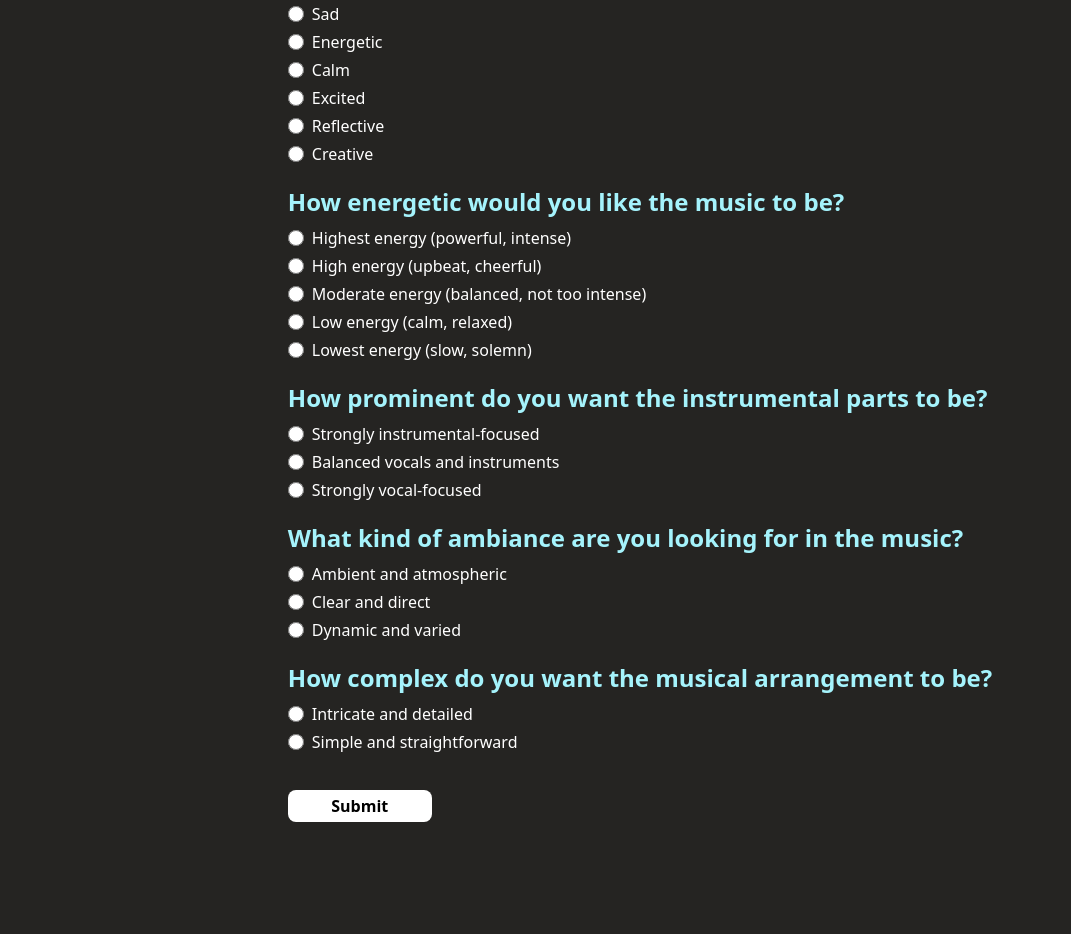
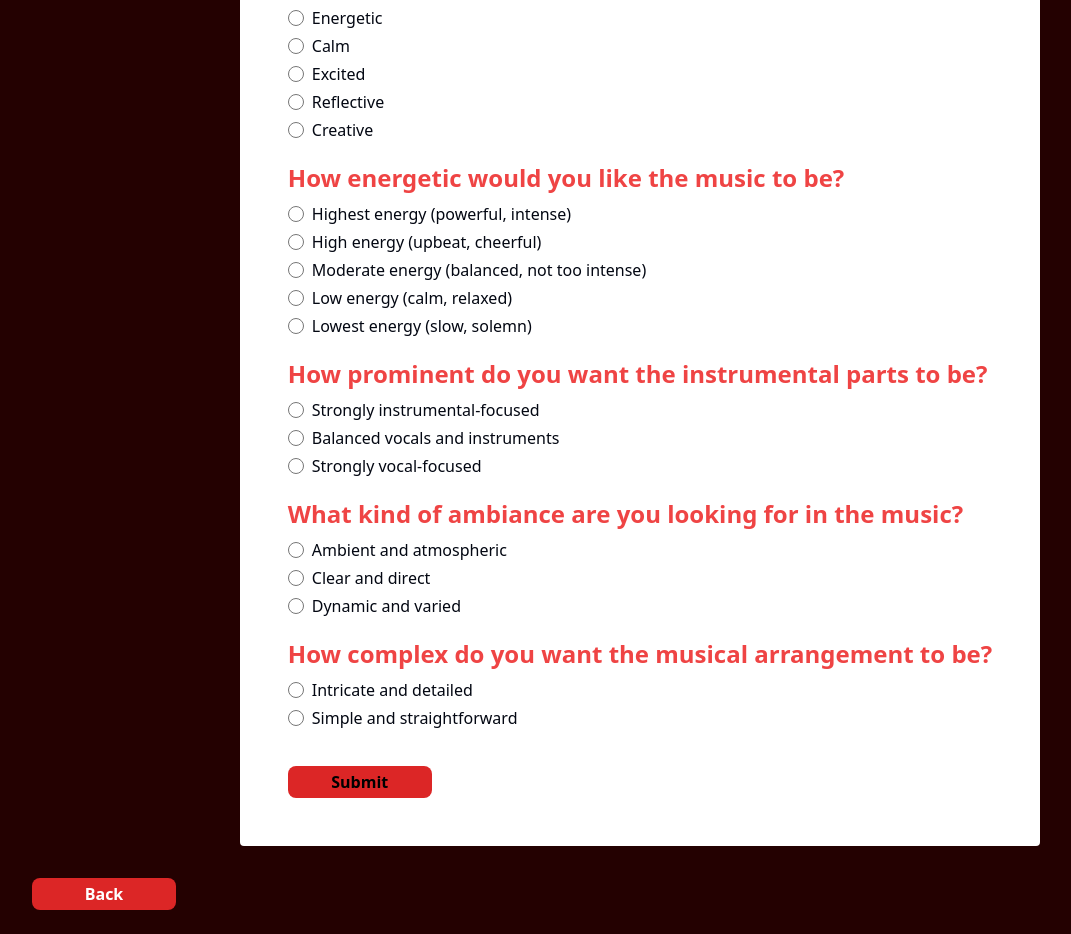
Before and after one commit to ColinWu0403/heartBPMusic, a Vue app in the folder client/: page /questions in a window 1280 px wide. Shown: the part 242-1176 px from the top of the page, without its empty margins (0-1071 px from the left). Before the commit the page ends 1096 px from the top, so only its background shows below. Built offline with nearby package versions, Linux system fonts and the light colour scheme; no server answers.

Commit message:
Minor style changes

```diff
--- a/client/index.html
+++ b/client/index.html
@@ -6,7 +6,7 @@
     <meta name="viewport" content="width=device-width, initial-scale=1.0" />
     <title>ECG Music</title>
   </head>
-  <body style="background-color: #252422">
+  <body style="background-color: #240101">
     <div id="app"></div>
     <script type="module" src="/src/main.js"></script>
   </body>
--- a/client/src/components/QuestionCard.vue
+++ b/client/src/components/QuestionCard.vue
@@ -1,7 +1,7 @@
 <!-- components/Question.vue -->
 <template>
   <div class="mb-4 flex flex-col">
-    <label :for="id" class="text-2xl font-bold text-cyan-200">{{ question.title }}</label>
+    <label :for="id" class="text-2xl font-bold text-red-500">{{ question.title }}</label>
     <div class="mt-2">
       <div v-for="option in question.options" :key="option.value" class="mb-1 flex items-center space-x-2">
         <input
@@ -12,7 +12,7 @@
           @change="updateValue(option.value)"
           class="h-4 w-4"
         />
-        <label :for="option.value" class="text-md text-white">{{ option.label }}</label>
+        <label :for="option.value" class="text-md font-medium text-gray-950">{{ option.label }}</label>
       </div>
     </div>
   </div>
--- a/client/src/components/SongCard.vue
+++ b/client/src/components/SongCard.vue
@@ -20,7 +20,7 @@
       </div>
       <router-link to="/questions">
         <button
-          class="inline-flex w-36 h-8 bg-blue-500 overflow-hidden rounded-lg p-[1px] items-center justify-center mt-4 hover:bg-blue-300 text-white hover:text-black transition-all duration-150 ease-in font-bold"
+          class="inline-flex w-36 h-8 bg-red-600 overflow-hidden rounded-lg p-[1px] items-center justify-center mt-4 hover:bg-red-400 text-white hover:text-black transition-all duration-150 ease-in font-bold"
         >
           Back
         </button>
--- a/client/src/views/BpmPage.vue
+++ b/client/src/views/BpmPage.vue
@@ -4,12 +4,12 @@
     <h1 class="text-white text-3xl font-bold mb-4">BPM</h1>
     <button
       @click="fetchBpm"
-      class="inline-flex w-36 h-8 bg-white overflow-hidden rounded-lg p-[1px] mb-4 items-center justify-center mt-4 hover:bg-blue-500 transition-all duration-150 ease-in font-bold"
+      class="inline-flex w-36 h-8 bg-white overflow-hidden rounded-lg p-[1px] mb-4 items-center justify-center mt-4 hover:bg-red-600 hover:text-white transition-all duration-150 ease-in font-bold"
       :disabled="isLoading"
     >
       <div v-if="isLoading" class="flex items-center">
         <div
-          class="w-5 h-5 border-4 border-t-4 border-t-blue-500 border-[#d6d6d6] rounded-full animate-spin"
+          class="w-5 h-5 border-4 border-t-4 border-t-red-600 border-[#d6d6d6] rounded-full animate-spin"
         ></div>
         <span class="ml-2">Loading...</span>
       </div>
@@ -21,7 +21,7 @@
     <router-link
       v-if="bpm !== null"
       :to="'/questions'"
-      class="inline-flex w-36 h-8 bg-white overflow-hidden rounded-lg p-[1px] mb-4 items-center justify-center mt-4 hover:bg-blue-500 transition-all duration-150 ease-in font-bold"
+      class="inline-flex w-36 h-8 bg-white overflow-hidden rounded-lg p-[1px] mb-4 items-center justify-center mt-4 hover:bg-red-600 transition-all duration-150 ease-in font-bold"
     >
       Next
     </router-link>
--- a/client/src/views/HomePage.vue
+++ b/client/src/views/HomePage.vue
@@ -4,7 +4,7 @@
     <h1 class="text-white text-3xl font-bold mb-4">Home</h1>
     <p class="text-white text-lg text-center">Home Page</p>
     <button
-      class="inline-flex w-36 h-8 bg-white overflow-hidden rounded-lg p-[1px] items-center justify-center mt-4 hover:bg-blue-500 transition-all duration-150 ease-in font-bold"
+      class="inline-flex w-36 h-8 bg-white overflow-hidden rounded-lg p-[1px] items-center justify-center mt-4 hover:bg-red-600 transition-all duration-150 ease-in font-bold"
     >
       <router-link to="/bpm">Go to BPM Page</router-link>
     </button>
--- a/client/src/views/QuestionsPage.vue
+++ b/client/src/views/QuestionsPage.vue
@@ -1,17 +1,10 @@
 <template>
-  <router-link to="/bpm">
-    <button
-      class="relative top-0 ml-8 mt-6 w-36 h-8 bg-blue-500 overflow-hidden rounded-lg p-[1px] items-center justify-center hover:bg-blue-300 text-white hover:text-black transition-all duration-150 ease-in font-bold"
-    >
-      Back
-    </button>
-  </router-link>
   <div class="flex flex-col items-center justify-center h-full py-4">
     <h1 class="text-white text-4xl font-bold mb-4">Music Preferences</h1>
     <p class="text-white text-2xl text-center mb-4">BPM Value: {{ bpm }}</p>
 
     <!-- Submission Form -->
-    <form @submit.prevent="submitQuestions">
+    <form @submit.prevent="submitQuestions" class="bg-white py-8 px-12 max-w-full rounded">
       <QuestionCard
         v-for="(question, key) in QUESTIONS"
         :key="key"
@@ -22,18 +15,26 @@
         :isRadio="!question.select"
       />
 
-      <p v-if="errorMessage" class="text-red-500 text-2xl mt-2">{{ errorMessage }}</p>
+      <p v-if="errorMessage" class="text-red-500 text-2xl mt-2">
+        {{ errorMessage }}
+      </p>
 
       <button
         type="submit"
-        class="inline-flex w-36 h-8 bg-white overflow-hidden rounded-lg p-[1px] mb-4 items-center justify-center mt-4 hover:bg-blue-500 transition-all duration-150 ease-in font-bold mr-96"
+        class="inline-flex w-36 h-8 bg-red-600 overflow-hidden rounded-lg p-[1px] mb-4 items-center justify-center mt-4 hover:bg-red-400 hover:text-white transition-all duration-150 ease-in font-bold mr-96"
       >
         Submit
       </button>
     </form>
   </div>
+  <router-link to="/bpm">
+    <button
+      class="relative bottom-0 left-0 ml-8 mt-4 mb-6 w-36 h-8 bg-red-600 overflow-hidden rounded-lg p-[1px] items-center justify-center hover:bg-red-400 text-white hover:text-black transition-all duration-150 ease-in font-bold"
+    >
+      Back
+    </button>
+  </router-link>
 </template>
-
 
 <script setup>
 import { ref, onMounted } from "vue";
@@ -48,7 +49,7 @@ const answers = ref({
   ambiance: null,
   complexity: null,
 });
-const errorMessage = ref('');
+const errorMessage = ref("");
 
 const fetchBpmFromSession = async () => {
   try {
@@ -65,8 +66,10 @@ onMounted(() => {
 });
 
 function getCookie(name) {
-  const cookieValue = document.cookie.match('(^|;)\\s*' + name + '\\s*=\\s*([^;]+)');
-  return cookieValue ? cookieValue.pop() : '';
+  const cookieValue = document.cookie.match(
+    "(^|;)\\s*" + name + "\\s*=\\s*([^;]+)"
+  );
+  return cookieValue ? cookieValue.pop() : "";
 }
 
 const submitQuestions = async () => {
@@ -78,7 +81,7 @@ const submitQuestions = async () => {
     }
   }
 
-  const csrftoken = getCookie('csrftoken');
+  const csrftoken = getCookie("csrftoken");
 
   const formData = {
     bpm: bpm.value,
@@ -98,7 +101,7 @@ const submitQuestions = async () => {
     if (response.ok) {
       const result = await response.json();
       console.log("Submitted successfully:", result);
-      window.location.href = '/music';
+      window.location.href = "/music";
     } else {
       console.error("Failed to submit questions:", response.statusText);
     }
```
